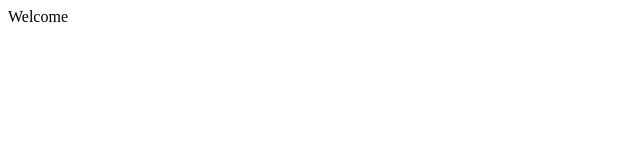
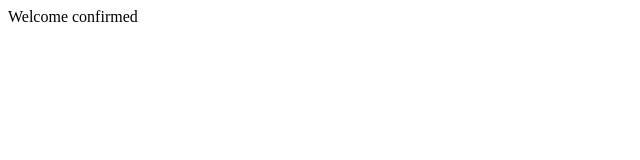
Before and after one commit to SmithClark/SmithClark.github.io, a plain HTML site: page index.html in a window 1280 px wide. Shown: the full height of the page, 0-640 px from the left. Drawn offline with Linux system fonts and the light colour scheme.

Commit message:
SmithClark.github.io

```diff
--- a/index.html
+++ b/index.html
@@ -1,5 +1,5 @@
 <html>
   <body>
-    Welcome
+    Welcome confirmed
   </body>
   </html>
```
